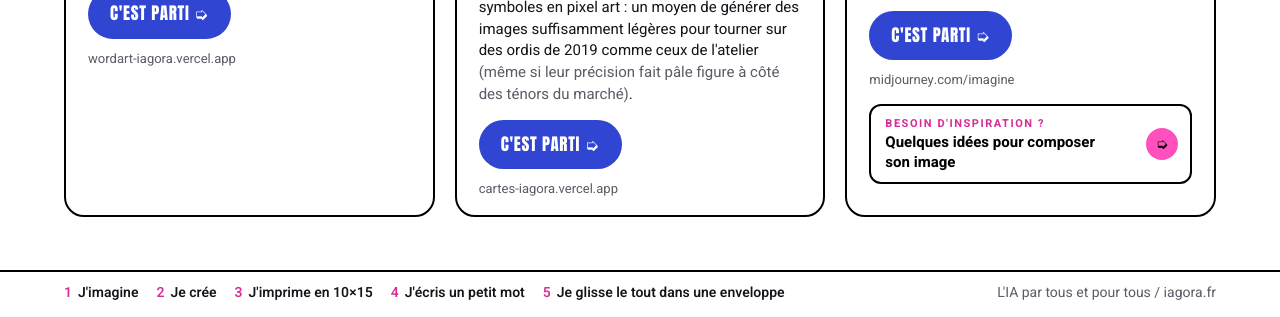
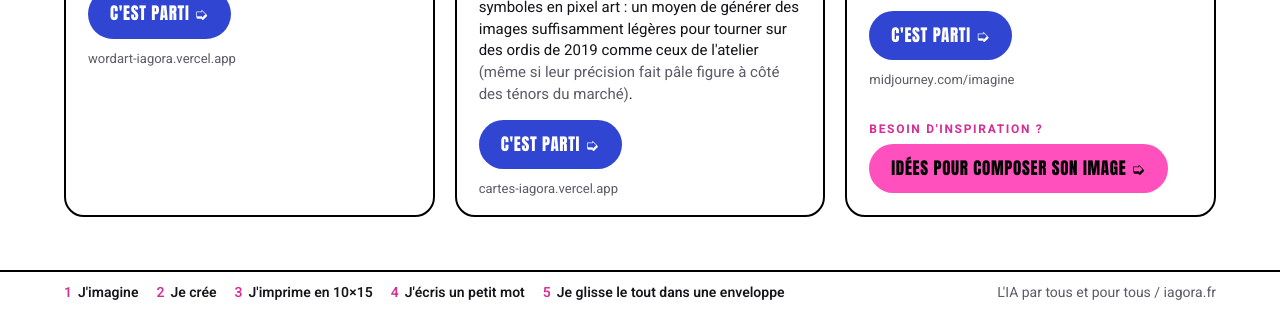
Before and after one commit to mamatdunet/cartes-postales-iagora, a plain HTML site: page index.html in a window 1280 px wide. Shown: the part 483-800 px from the top of the page. Drawn offline with Linux system fonts and the light colour scheme.

Commit message:
Accueil : annonce Paris & Strasbourg, bouton d'inspiration en pilule
- Annonce : « … IAgora Paris le samedi 10 octobre & à Strasbourg ce
  14 novembre ».
- « Besoin d'inspiration ? » devient un surtitre au-dessus d'un vrai
  bouton pilule, même forme et typo que « C'est parti », en rose.

Co-Authored-By: Claude Opus 5.5 <noreply@anthropic.com>
Claude-Session: https://claude.ai/code/session_01NmMxa1ron91mkA6Gpsosx6

```diff
--- a/index.html
+++ b/index.html
@@ -290,47 +290,43 @@
     .voie:hover .cta { background: var(--pink-600); color: var(--ink-900); }
     .voie:has(.tip:hover) .cta { background: var(--blue-600); color: var(--white); }
 
-    /* Lien mis en avant (voie 3), au-dessus du lien de carte */
-    .tip {
-      position: relative;
-      z-index: 1;
+    /* Bouton d'inspiration (voie 3), même forme que « C'est parti », en rose */
+    .inspi {
       display: flex;
-      align-items: center;
-      gap: 12px;
-      margin-top: 14px;
-      padding: 10px 12px 10px 14px;
-      border: 2px solid var(--ink-900);
-      border-radius: var(--radius-md);
-      background: var(--white);
-      color: var(--ink-900);
-      text-decoration: none;
-      transition: background-color 220ms var(--ease-out), border-color 220ms var(--ease-out);
+      flex-direction: column;
+      align-items: flex-start;
+      gap: 6px;
+      margin-top: 16px;
+      padding-top: 14px;
+      border-top: 2px dashed var(--ink-200);
     }
-    .tip-texte { display: flex; flex-direction: column; gap: 1px; min-width: 0; }
-    .tip-surtitre {
-      font-size: 11px;
+    .inspi-surtitre {
+      font-size: 12px;
       font-weight: 700;
       letter-spacing: .14em;
       text-transform: uppercase;
       color: var(--pink-700);
     }
-    .tip-titre { font-size: 15px; font-weight: 700; line-height: 1.3; }
-    .tip-fleche {
-      flex-shrink: 0;
-      display: grid;
-      place-items: center;
-      width: 32px;
-      height: 32px;
-      margin-left: auto;
+    .tip {
+      position: relative;
+      z-index: 1;
+      display: inline-flex;
+      align-items: center;
+      gap: 10px;
+      padding: 12px 22px;
       border-radius: var(--radius-pill);
       background: var(--pink-600);
       color: var(--ink-900);
-      font-size: 15px;
+      font-family: var(--font-display);
+      font-size: 17px;
+      letter-spacing: .04em;
+      text-transform: uppercase;
+      text-decoration: none;
       transition: background-color 220ms var(--ease-out), color 220ms var(--ease-out);
     }
-    .tip:hover { background: var(--pink-50); border-color: var(--pink-600); }
-    .tip:hover .tip-fleche { background: var(--blue-600); color: var(--white); }
-    .tip:focus-visible { outline: none; border-color: var(--blue-600); box-shadow: 0 0 0 4px var(--blue-50); }
+    .tip:hover { background: var(--blue-600); color: var(--white); }
+    .tip:active { transform: scale(.97); }
+    .tip:focus-visible { outline: none; box-shadow: 0 0 0 4px var(--blue-50), 0 0 0 6px var(--blue-600); }
     .url {
       display: block;
       margin-top: 10px;
@@ -380,7 +376,7 @@
       .voie { display: grid; grid-template-columns: 1fr auto; column-gap: 20px; }
       .voie .num, .voie h2, .voie p { grid-column: 1; }
       .voie .cta-box { grid-column: 2; grid-row: 1 / span 3; align-self: center; }
-      .voie .tip { grid-column: 1 / -1; }
+      .voie .inspi { grid-column: 1 / -1; }
       .voie p { margin-bottom: 0; }
     }
 
@@ -400,6 +396,10 @@
       footer { padding: 10px 0 14px; }
     }
 
+    @media (max-width: 420px) {
+      .tip { padding: 12px 18px; font-size: 15px; }
+    }
+
     @media (prefers-reduced-motion: reduce) {
       .voie, .cta, .tip, .apercu, .hero-carte { transition: none; }
       .voie:hover { transform: none; }
@@ -411,7 +411,7 @@
     <div class="wrap">
       <a href="https://iagora.fr/" aria-label="IAgora"><img class="logo" src="assets/logo-iagora.png" alt="IAgora"></a>
       <a class="annonce" href="galerie/">
-        <span>Revoir toutes les cartes créées à <strong>IAgora Paris</strong> le samedi 10&nbsp;octobre dernier</span>
+        <span>Revoir toutes les cartes créées à <strong>IAgora Paris</strong> le samedi 10&nbsp;octobre &amp; à <strong>Strasbourg</strong> ce 14&nbsp;novembre</span>
         <span class="btn-annonce">Voir la galerie ➭</span>
       </a>
     </div>
@@ -473,13 +473,10 @@
             <a class="cta" href="https://www.midjourney.com/imagine" target="_blank" rel="noopener">C'est parti ➭</a>
             <span class="url">midjourney.com/imagine</span>
           </div>
-          <a class="tip" href="https://iagora-composer-image.vercel.app/" target="_blank" rel="noopener">
-            <span class="tip-texte">
-              <span class="tip-surtitre">Besoin d'inspiration ?</span>
-              <span class="tip-titre">Quelques idées pour composer son&nbsp;image</span>
-            </span>
-            <span class="tip-fleche" aria-hidden="true">➭</span>
-          </a>
+          <div class="inspi">
+            <span class="inspi-surtitre">Besoin d'inspiration ?</span>
+            <a class="tip" href="https://iagora-composer-image.vercel.app/" target="_blank" rel="noopener">Idées pour composer son&nbsp;image&nbsp;➭</a>
+          </div>
         </div>
       </div>
     </div>
```
